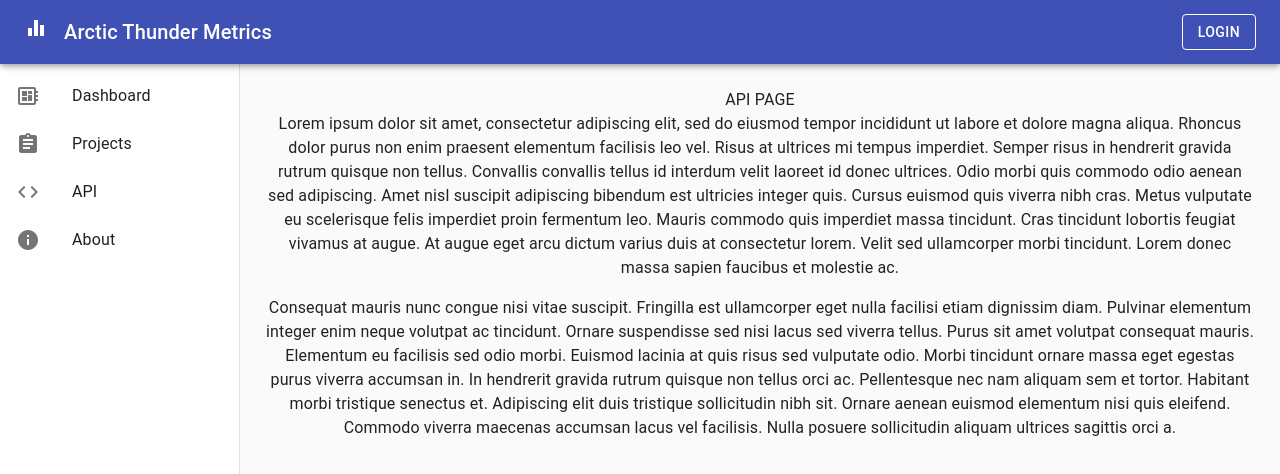
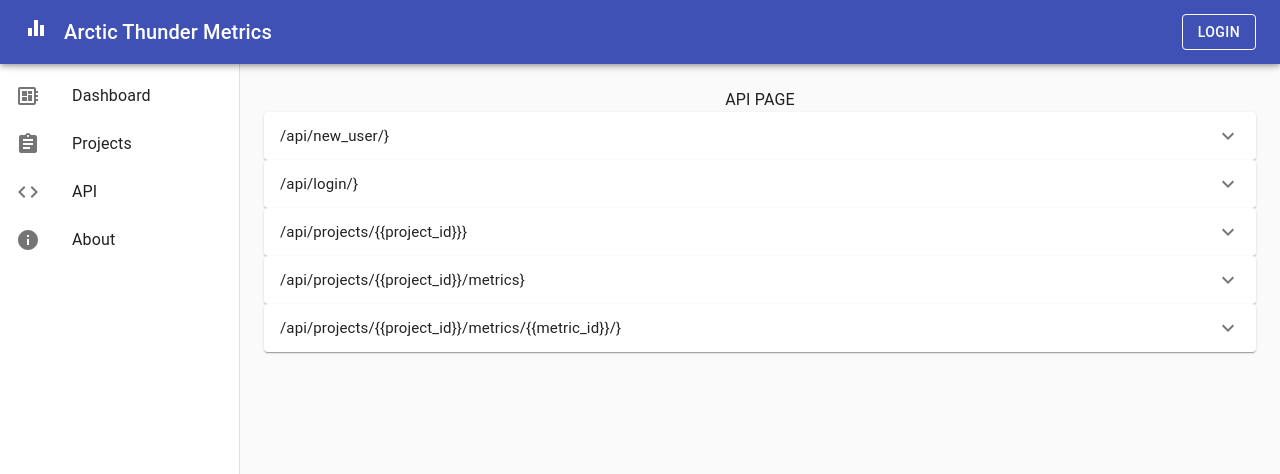
Before and after one commit to Arctic-Thunder/at-metrics-user, a React (Create React App) app in the folder metricsui/: page /api in a window 1280 px wide. Shown: the top 474 px of the page. Built offline with nearby package versions, Linux system fonts and the light colour scheme.

Commit message:
Added an expansion panel with API information.

```diff
--- /dev/null
+++ b/metricsui/src/components/APIPanel.js
@@ -0,0 +1,41 @@
+import React from 'react';
+import { makeStyles } from '@material-ui/core/styles';
+import ExpansionPanel from '@material-ui/core/ExpansionPanel';
+import ExpansionPanelSummary from '@material-ui/core/ExpansionPanelSummary';
+import ExpansionPanelDetails from '@material-ui/core/ExpansionPanelDetails';
+import Typography from '@material-ui/core/Typography';
+import ExpandMoreIcon from '@material-ui/icons/ExpandMore';
+
+const useStyles = makeStyles(theme => ({
+  root: {
+    width: '100%',
+  },
+  heading: {
+    fontSize: theme.typography.pxToRem(15),
+    fontWeight: theme.typography.fontWeightRegular,
+  },
+}));
+
+export default function SimpleExpansionPanel(props) {
+  const {id, name, description} = props
+  const classes = useStyles();
+
+  return (
+    <div className={classes.root}>
+      <ExpansionPanel>
+        <ExpansionPanelSummary
+          expandIcon={<ExpandMoreIcon />}
+          aria-controls="panel1a-content"
+          id="panel1a-header"
+        >
+          <Typography className={classes.heading}>{name}}</Typography>
+        </ExpansionPanelSummary>
+        <ExpansionPanelDetails>
+            <Typography>
+                {description}
+            </Typography>
+        </ExpansionPanelDetails>
+      </ExpansionPanel>
+    </div>
+  );
+}
--- a/metricsui/src/pages/ApiPage.js
+++ b/metricsui/src/pages/ApiPage.js
@@ -1,33 +1,25 @@
 import React from 'react'
 import { Typography } from "@material-ui/core"
 
+import APIPanel from '../components/APIPanel'
+
 export default function ApiPage() {
+
+    const apidata = [
+        {name: "/api/new_user/", description: "POST: Create User"},
+        {name: "/api/login/",description: "POST: Login User" },
+        {name: "/api/projects/{{project_id}}", description: "GET: Get Project ; DEL: Delete Project"},
+        {name: "/api/projects/{{project_id}}/metrics", description: "GET: Get All Metrics For Project ; POST: Add New Metric To Project"},
+        {name: "/api/projects/{{project_id}}/metrics/{{metric_id}}/", description: "GET: Get Metric ; DEL: Delete Metric"},
+    ]
+
     return (
         <section className="api">
             <Typography h1>API PAGE</Typography>
-            <Typography paragraph>
-                Lorem ipsum dolor sit amet, consectetur adipiscing elit, sed do eiusmod tempor incididunt
-                ut labore et dolore magna aliqua. Rhoncus dolor purus non enim praesent elementum
-                facilisis leo vel. Risus at ultrices mi tempus imperdiet. Semper risus in hendrerit
-                gravida rutrum quisque non tellus. Convallis convallis tellus id interdum velit laoreet id
-                donec ultrices. Odio morbi quis commodo odio aenean sed adipiscing. Amet nisl suscipit
-                adipiscing bibendum est ultricies integer quis. Cursus euismod quis viverra nibh cras.
-                Metus vulputate eu scelerisque felis imperdiet proin fermentum leo. Mauris commodo quis
-                imperdiet massa tincidunt. Cras tincidunt lobortis feugiat vivamus at augue. At augue eget
-                arcu dictum varius duis at consectetur lorem. Velit sed ullamcorper morbi tincidunt. Lorem
-                donec massa sapien faucibus et molestie ac.
-            </Typography>
-            <Typography paragraph>
-                Consequat mauris nunc congue nisi vitae suscipit. Fringilla est ullamcorper eget nulla
-                facilisi etiam dignissim diam. Pulvinar elementum integer enim neque volutpat ac
-                tincidunt. Ornare suspendisse sed nisi lacus sed viverra tellus. Purus sit amet volutpat
-                consequat mauris. Elementum eu facilisis sed odio morbi. Euismod lacinia at quis risus sed
-                vulputate odio. Morbi tincidunt ornare massa eget egestas purus viverra accumsan in. In
-                hendrerit gravida rutrum quisque non tellus orci ac. Pellentesque nec nam aliquam sem et
-                tortor. Habitant morbi tristique senectus et. Adipiscing elit duis tristique sollicitudin
-                nibh sit. Ornare aenean euismod elementum nisi quis eleifend. Commodo viverra maecenas
-                accumsan lacus vel facilisis. Nulla posuere sollicitudin aliquam ultrices sagittis orci a.
-            </Typography>
+
+            {apidata.map((data) => (
+                <APIPanel name={data.name} description={data.description}/>
+            ))}
         </section>
     )
 }
```
